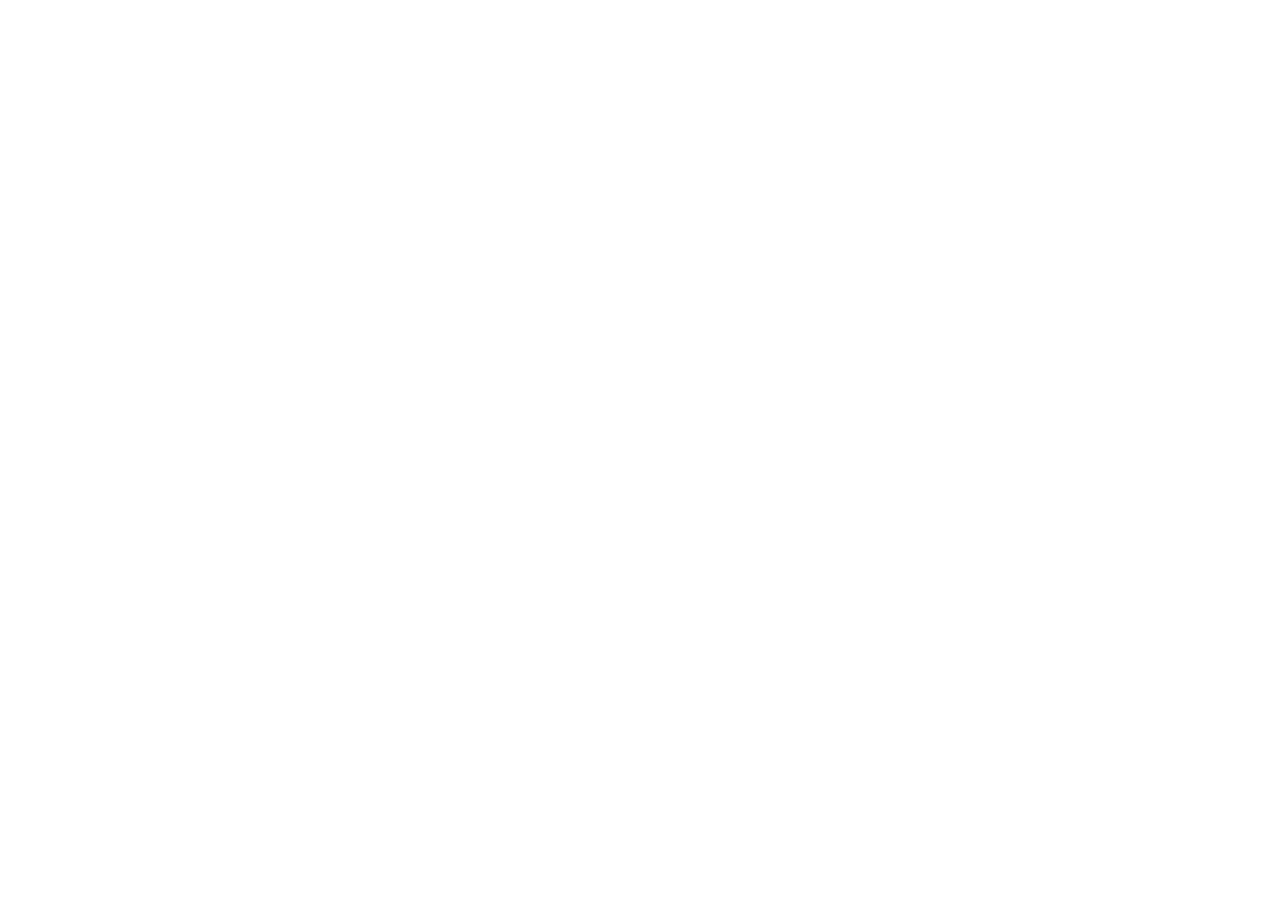
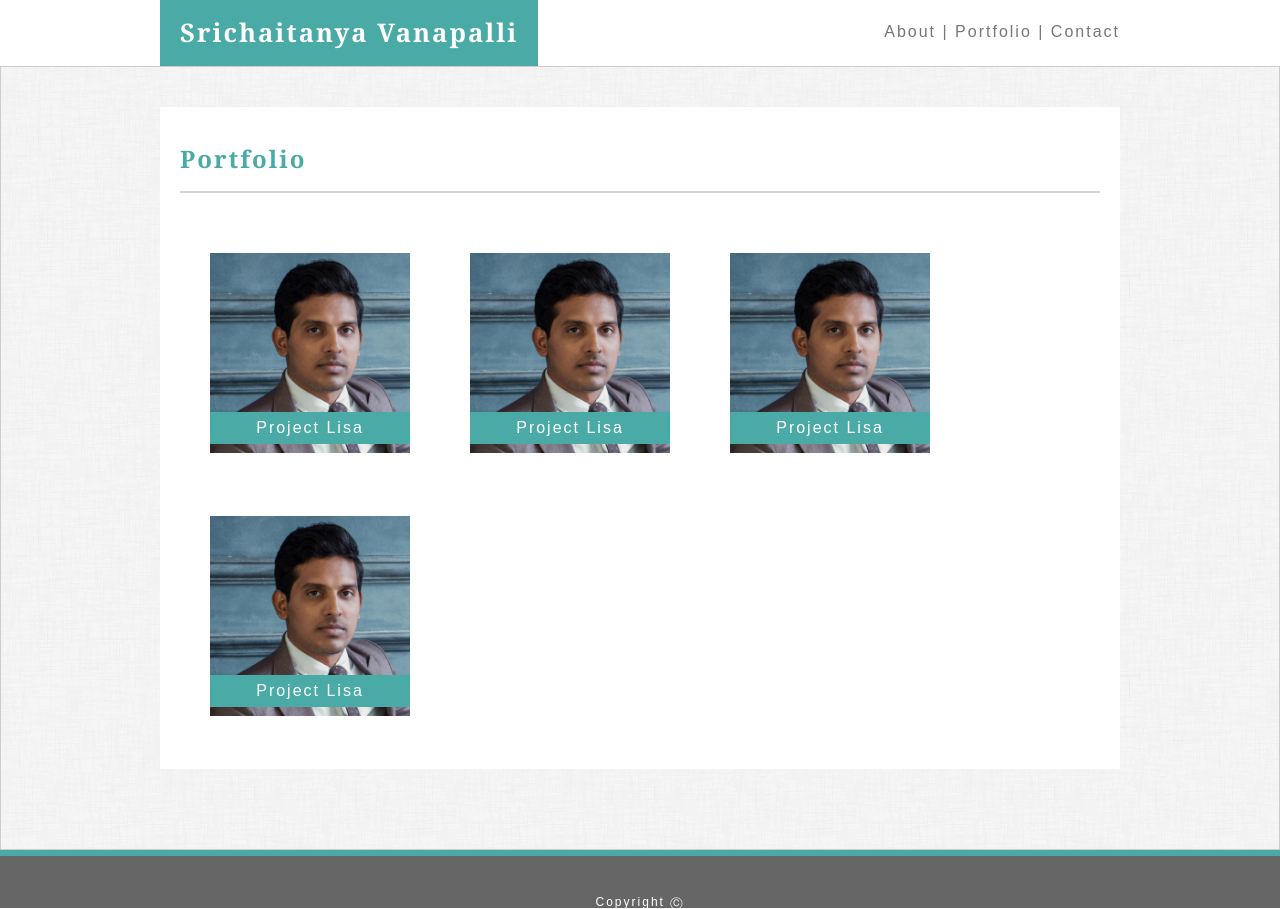
Before and after one commit to vschaitu/Basic-Portfolio, a plain HTML site: page portfolio.html in a window 1280 px wide. Before the commit the page ends 800 px from the top, so only its background shows below. Drawn offline with Linux system fonts and the light colour scheme; files that its build step writes are made by us from their sources.

Commit message:
updated code

```diff
--- a/assets/css/style.css
+++ b/assets/css/style.css
@@ -0,0 +1,123 @@
+html {
+    background-color: #ffffff;
+    font-family: Arial, Helvetica, sans-serif;
+    color:#777777;
+    letter-spacing: 2px;
+  }
+
+.clearfix::before,
+.clearfix::after {
+    content: " ";
+    display: table;
+    clear: both;
+}
+
+a {
+    color:#777777;
+    text-decoration: none;
+}
+
+header {
+    max-width: 960px;
+    margin: auto;
+}
+
+.div1, .div7 {
+    float: left;
+}
+
+.div2 {
+    float: right;
+    padding: 24px 0px;
+
+}
+
+.name {
+    padding:20px;
+    font-weight: bold;
+    font-size: 160%;
+    background-color: #4aaaa5;
+    color:#ffffff;
+    font-family: Georgia, 'Times New Roman', Times, serif;
+}
+
+section {
+    background-image: url("../images/dust_scratches.png");
+    border: 1px solid #cccccc;
+}
+
+.div0 {
+    margin: auto;
+    margin-top: 40px;
+    margin-bottom: 80px;
+    background-color: #ffffff;
+    max-width: 920px;
+    padding: 20px 20px;
+}
+
+.img1 {
+    width: 200px;
+    height: 200px;
+}
+
+.fmt1 {
+    color: #4aaaa5;
+    font-weight: bold;
+    font-size: 150%;
+    padding: 20px 0px;
+    margin-bottom: 30px;
+    border-bottom: 2px solid lightgrey;
+    font-family: Georgia, 'Times New Roman', Times, serif;
+}
+
+.div4 {
+    float: left;
+    padding: 0px 14px 10px 0;
+}
+
+footer {
+    padding-top: 40px;
+    text-align: center;
+    background-color: #666666;
+    color: #ffffff;
+    font-size: 75%;
+    border-top: 6px solid #4aaaa5;
+}
+
+input[type=text], textarea {
+    width: 100%;
+    padding: 2px 2px;
+    margin: 8px 0;
+    box-sizing: border-box;
+    font-family: Arial, Helvetica, sans-serif;
+}
+
+textarea {
+    height: 200px;
+}
+
+input[type=submit] {
+    background-color: #4aaaa5;
+    color: white;
+    padding: 12px 20px;
+    border: none;
+    border-radius: 4px;
+    cursor: pointer;
+    font-family: Arial, Helvetica, sans-serif;
+    letter-spacing: 2px;
+}
+
+.stickit {
+    position: absolute;
+    padding:8px 0px;
+    width: 200px;
+    text-align: center;
+    background-color: #4aaaa5;
+    color: #ffffff;
+    top:72%;
+}
+
+.div7 {
+    padding: 30px;
+    position: relative;
+}
--- a/portfolio.html
+++ b/portfolio.html
@@ -3,13 +3,48 @@
 <head>
     <meta charset="utf-8" />
     <meta http-equiv="X-UA-Compatible" content="IE=edge">
-    <title>Page Title</title>
+    <title>Srichaitanya's page</title>
     <meta name="viewport" content="width=device-width, initial-scale=1">
-    <link rel="stylesheet" type="text/css" media="screen" href="reset.css" />
-    <link rel="stylesheet" type="text/css" media="screen" href="style.css" />
+    <link rel="stylesheet" type="text/css" media="screen" href="assets/css/reset.css" />
+    <link rel="stylesheet" type="text/css" media="screen" href="assets/css/style.css" />
  <!--   <script src="main.js"></script> -->
 </head>
 <body>
-
+    <header class="clearfix">
+        <div class="div1">
+            <h1 class="name">Srichaitanya Vanapalli</h1>
+        </div>
+        <div class="div2">
+            <a href="#">About |</a>
+            <a href="#">Portfolio |</a>
+            <a href="#">Contact</a>
+        </div>
+    </header>
+    <section>
+        <div class="div0">
+            <h1 class="fmt1">Portfolio</h1>
+            <div class="clearfix">
+                <div class="div7" >
+                        <img class="img1" src="assets/images/chaitu.jpg">
+                        <p class="stickit"> Project Lisa</p>
+                </div>
+                <div class="div7" >
+                        <img class="img1" src="assets/images/chaitu.jpg">
+                        <p class="stickit"> Project Lisa</p>
+                </div>
+                <div class="div7" >
+                        <img class="img1" src="assets/images/chaitu.jpg">
+                        <p class="stickit"> Project Lisa</p>
+                </div>
+                <div class="div7" >
+                        <img class="img1" src="assets/images/chaitu.jpg">
+                        <p class="stickit"> Project Lisa</p>
+                </div>
+            </div>
+        </div>
+    </section>
+    <footer>
+        <p>Copyright &#9400</p>
+    </footer>
 </body>
 </html>
```
Also changed, not shown: contact.html (+32 -4 lines), index.html (+30 -3 lines), assets/images/chaitu.jpg (added), assets/images/circles-dark.png (added), assets/images/dust_scratches.png (added).
